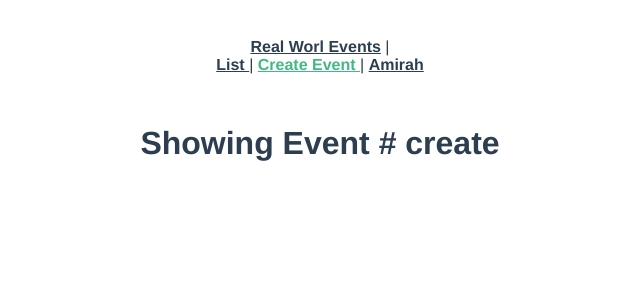
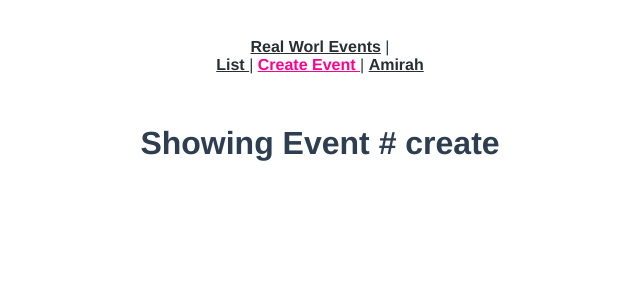
Before and after one commit to AmirahChamble/real-world-vue, a Vue app: page /event/create in a window 1280 px wide. Shown: the top 300 px of the page, without its empty margins (320-960 px from the left). Built offline with nearby package versions, Linux system fonts and the light colour scheme.

Commit message:
feat: added empty sass files

```diff
--- a/src/App.vue
+++ b/src/App.vue
@@ -20,7 +20,10 @@ export default{
 
 </script>
 
-<style>
+<style lang="scss">
+
+@import './src/styles/variables';
+
 #app {
   font-family: "Avenir", Helvetica, Arial, sans-serif;
   -webkit-font-smoothing: antialiased;
@@ -34,10 +37,10 @@ export default{
 
 #nav a {
   font-weight: bold;
-  color: #2c3e50;
+  color: $color-black;
 }
 
 #nav a.router-link-exact-active {
-  color: #42b983;
+  color: $color-pink;
 }
 </style>
--- a/src/components/NavBar.vue
+++ b/src/components/NavBar.vue
@@ -27,6 +27,8 @@
     }
 </script>
 
-<style scoped>
+<style scoped lang ="scss">
+ @import './src/styles/variables';
+ @import './src/styles/components/navbar';
 
 </style>
--- /dev/null
+++ b/src/styles/components/navbar.scss
@@ -0,0 +1,2 @@
+nav{
+}
--- /dev/null
+++ b/src/styles/variables.scss
@@ -0,0 +1,9 @@
+$color-white: #ffffff;
+$color-black: #292e31;
+
+$color-yellow: #ffea8e;
+$color-pink: #ff008f;
+
+$gradientDegrees: 135deg;
+
+$feirceGradient : linear-gradient($gradientDegrees, $color-yellow, $color-pink);
```
Also changed, not shown: src/styles/components/eventcard.scss (added).
